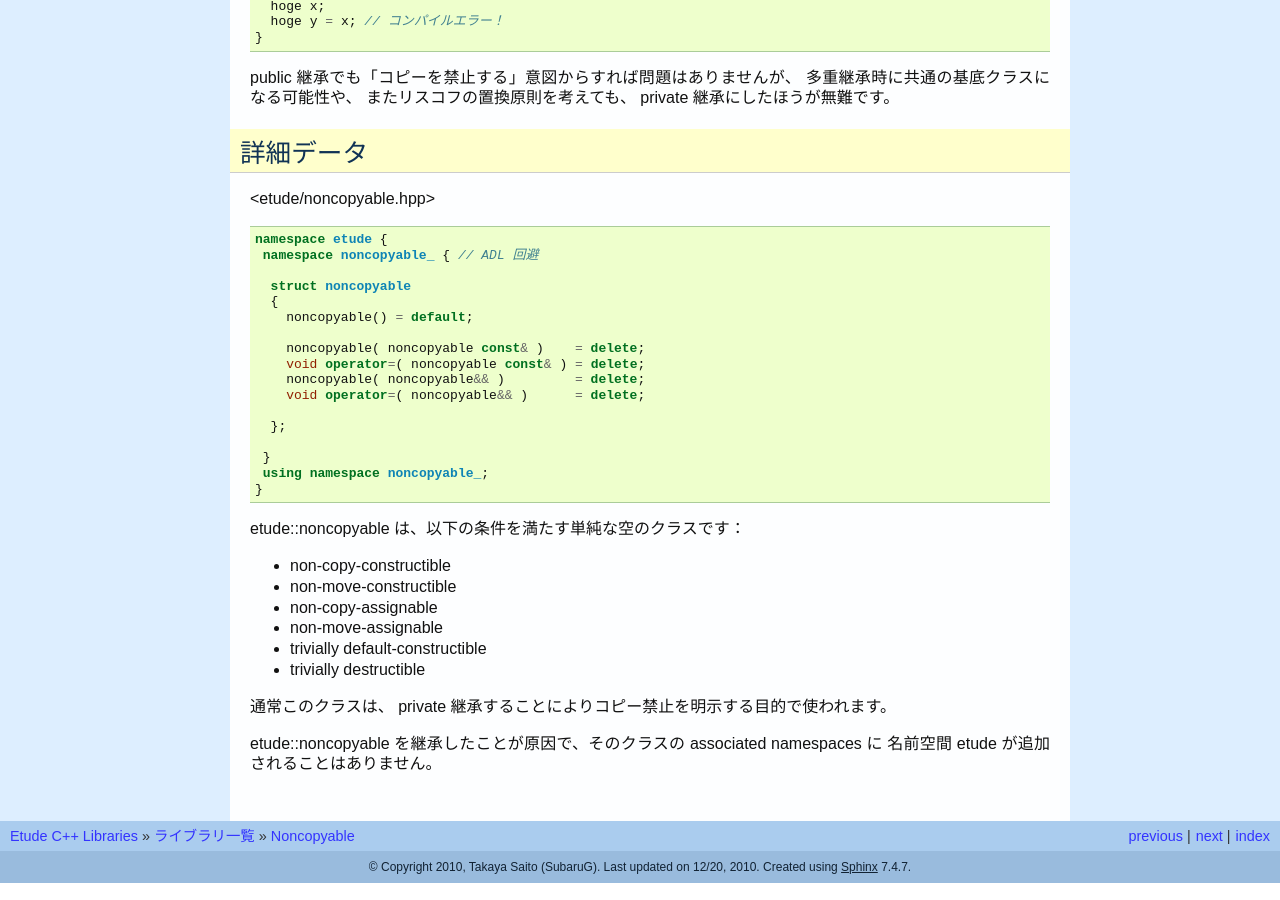
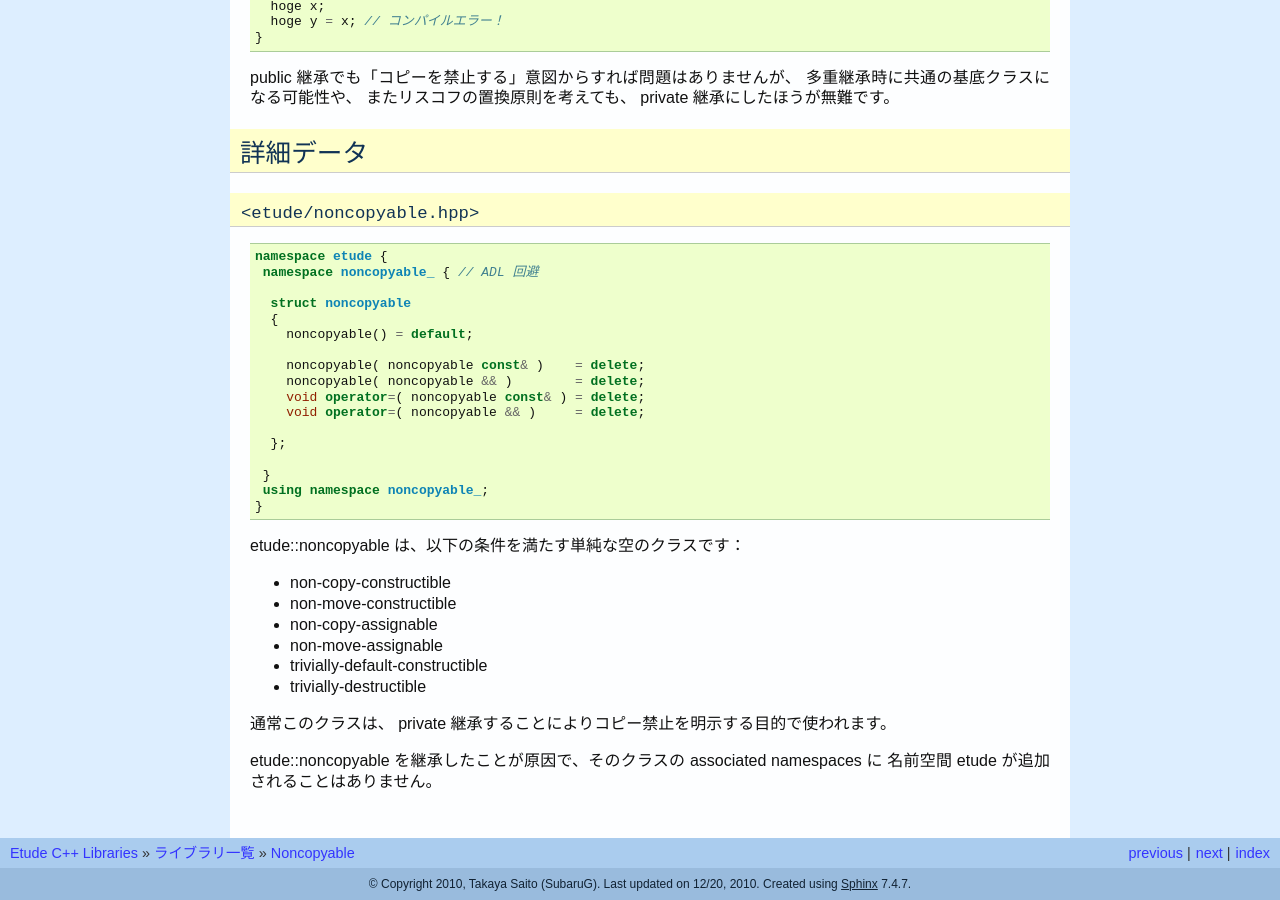
Before and after one commit to gintenlabo/etude, a Sphinx documentation site: the page built from docs/noncopyable.rst, in a window 1280 px wide and 900 px high, scrolled down 826 px. Built offline with Sphinx 7.4.7, drawn with Linux system fonts in a browser that asks for light colours; some of the changed text lies outside the part shown.

```diff
--- a/docs/libs.rst
+++ b/docs/libs.rst
@@ -7,6 +7,7 @@
 
    noncopyable
    in-place
+   types
 
 
 :doc:`noncopyable`
@@ -14,3 +15,6 @@
 
 :doc:`in-place`
   Boost.InPlaceFactories の改良版＆ユーティリティ関数
+
+:doc:`types`
+  様々なメタ関数
--- a/docs/noncopyable.rst
+++ b/docs/noncopyable.rst
@@ -57,7 +57,10 @@ public 継承でも「コピーを禁止する」意図からすれば問題は
 詳細データ
 -----------
 
-<etude/noncopyable.hpp> ::
+``<etude/noncopyable.hpp>``
+~~~~~~~~~~~~~~~~~~~~~~~~~~~
+
+::
 
   namespace etude {
    namespace noncopyable_ { // ADL 回避
@@ -67,9 +70,9 @@ public 継承でも「コピーを禁止する」意図からすれば問題は
       noncopyable() = default;
 
       noncopyable( noncopyable const& )    = delete;
+      noncopyable( noncopyable && )        = delete;
       void operator=( noncopyable const& ) = delete;
-      noncopyable( noncopyable&& )         = delete;
-      void operator=( noncopyable&& )      = delete;
+      void operator=( noncopyable && )     = delete;
 
     };
 
@@ -83,8 +86,8 @@ etude::noncopyable は、以下の条件を満たす単純な空のクラスで
 - non-move-constructible
 - non-copy-assignable
 - non-move-assignable
-- trivially default-constructible
-- trivially destructible
+- trivially-default-constructible
+- trivially-destructible
 
 通常このクラスは、 private 継承することによりコピー禁止を明示する目的で使われます。
 
```
Also changed, not shown: docs/types.rst (added, +66 -0 lines).
